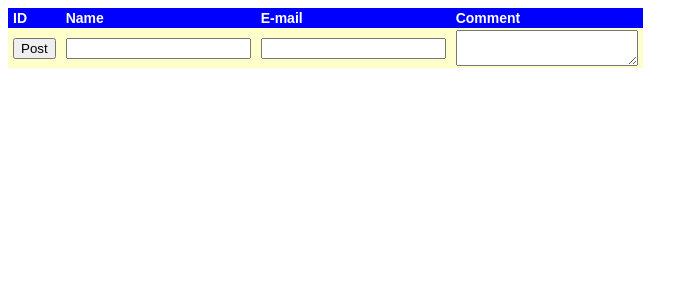
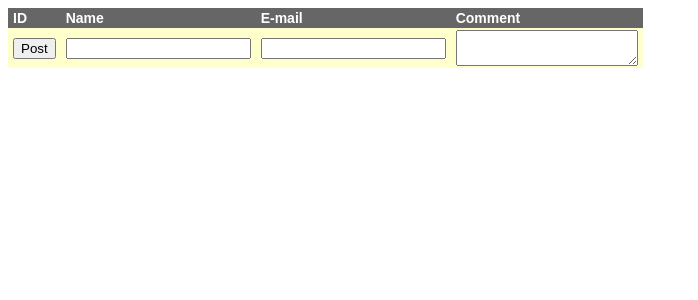
Before and after one commit to bryanfriedman/simple-bb-demo, a PHP site: page /list.php in a window 1280 px wide. Shown: the top 300 px of the page, without its empty margins (0-698 px from the left). Run offline with PHP 8.4, Linux system fonts and the light colour scheme; data that the repository does not hold is empty.

Commit message:
Set styles back.

```diff
--- a/style.css
+++ b/style.css
@@ -14,17 +14,17 @@ td, th {
 }
 
 tr:nth-child(odd) {
-    background-color:red;
+    background-color:#E0E0E0;
 }
 
 tr:nth-child(1) {
-    background-color:blue;
+    background-color:#666;
     color:#FFF;
     font-weight:bold;
 }
 
 tr:nth-child(even) {
-    background-color:green;
+    background-color:#D0D0D0;
 }
 
 tr:last-child {
```
